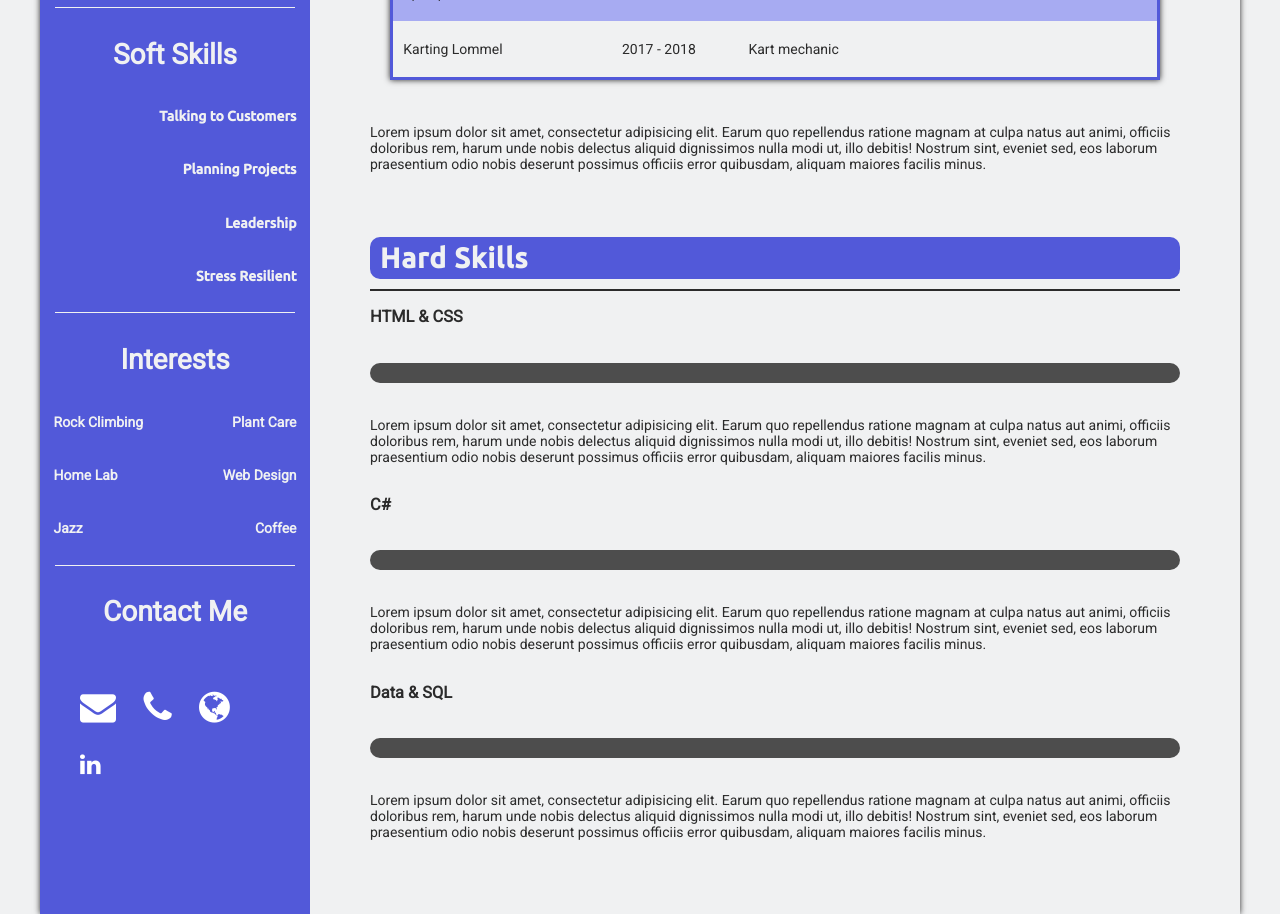
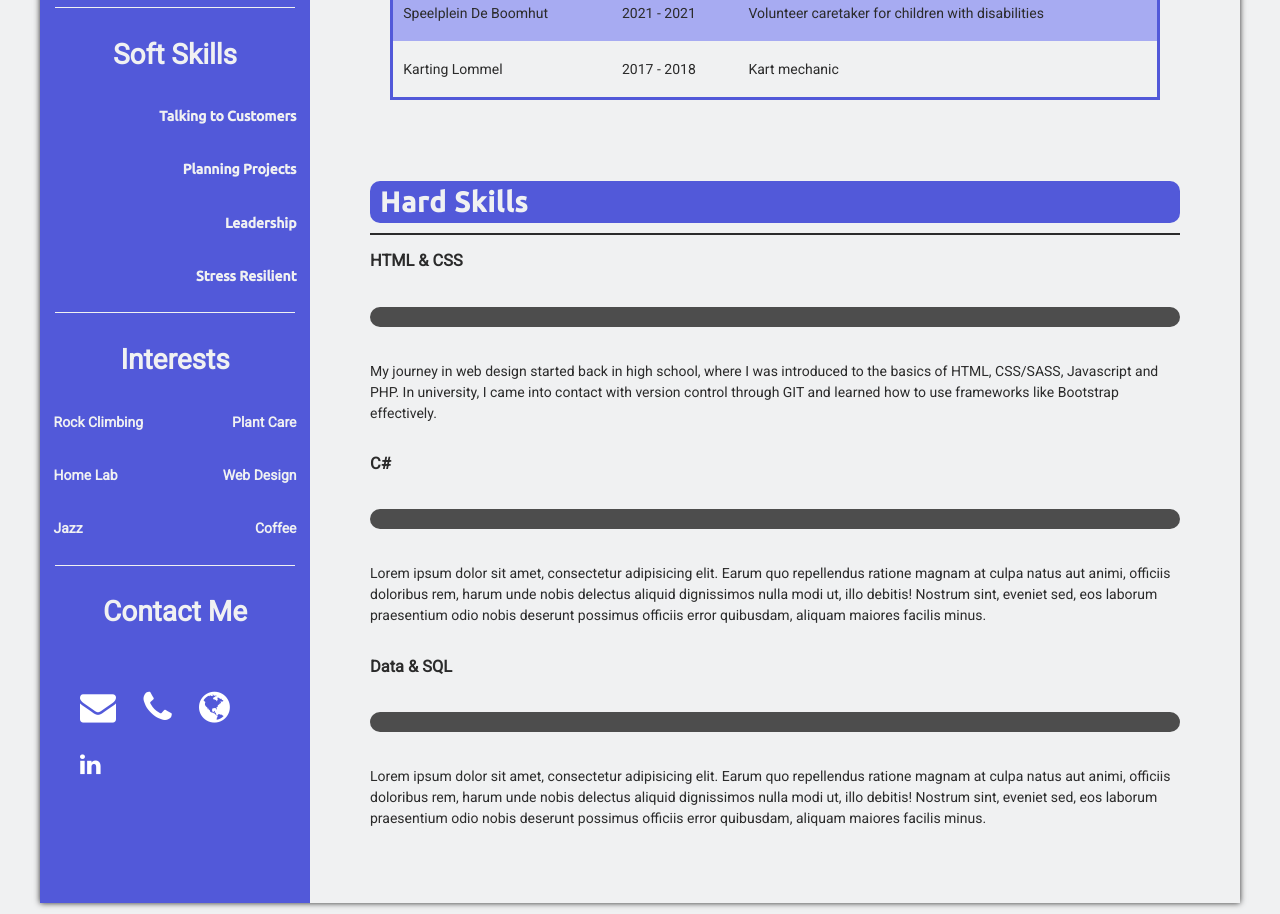
Before and after one commit to Robbe-vH/WebEssentials_22-23, a plain HTML site: page CV/index.html in a window 1280 px wide. Shown: the part 806-1720 px from the top of the page. Drawn offline with nearby package versions, Linux system fonts and the light colour scheme.

Commit message:
tekstje bij HTML skills toegevoegd

```diff
--- a/CV/cv.css
+++ b/CV/cv.css
@@ -122,7 +122,6 @@ nav li a {
 }
 
 .zijbalk h1 {
-  /* text-shadow: 0px 2px 3px #2b2b2b; */
   color: #F0F1F2;
 }
 
@@ -162,7 +161,6 @@ nav li a {
 
 .profielfoto:hover {
   box-shadow: 0px 0px 6px #2b2b2b;
-  transition: all 0.3s;
 }
 
 .profielfoto:active {
@@ -266,6 +264,7 @@ h5 {
 }
 
 .resume p {
+  line-height: 1.5;
   color: #2b2b2b;
 }
 
@@ -306,6 +305,10 @@ table {
   width: 95%;
   border: 3px solid #5259D9;
   margin: 30px 0px;
+  transition: all 0.3s;
+}
+
+table:hover {
   box-shadow: 0px 0px 6px #2b2b2b;
 }
 
--- a/CV/index.html
+++ b/CV/index.html
@@ -192,13 +192,6 @@
                         </tbody>
                     </table>
                 </div>
-                <p>
-                    Lorem ipsum dolor sit amet, consectetur adipisicing elit. Earum quo repellendus ratione magnam at
-                    culpa natus aut animi, officiis doloribus rem, harum unde nobis delectus aliquid dignissimos nulla
-                    modi ut, illo debitis! Nostrum sint, eveniet sed, eos laborum praesentium odio nobis deserunt
-                    possimus officiis error quibusdam, aliquam maiores facilis minus.
-                </p>
-
             </div>
 
             <div class="hardskills">
@@ -208,7 +201,7 @@
 
                 <div class="hr"></div>
 
-                <!-- Balkjes, ja deze komen half van W3 schools, maar de javascript is wel aangepast naar mijn eigen use case -->
+                <!-- Balkjes, ja dit design komt van W3 schools, maar de javascript is wel aangepast naar mijn eigen use case -->
                 <div class="hardsk">
                     <h3>HTML & CSS</h3>
                     <div class="skillbalk" onmouseenter="move1()">
@@ -216,12 +209,9 @@
                     </div>
 
                     <p>
-                        Lorem ipsum dolor sit amet, consectetur adipisicing elit. Earum quo repellendus ratione magnam
-                        at
-                        culpa natus aut animi, officiis doloribus rem, harum unde nobis delectus aliquid dignissimos
-                        nulla
-                        modi ut, illo debitis! Nostrum sint, eveniet sed, eos laborum praesentium odio nobis deserunt
-                        possimus officiis error quibusdam, aliquam maiores facilis minus.
+                        My journey in web design started back in high school, where I was introduced to the basics of
+                        HTML, CSS/SASS, Javascript and PHP. In university, I came into contact with version control
+                        through GIT and learned how to use frameworks like Bootstrap effectively.
                     </p>
                 </div>
 
@@ -268,13 +258,13 @@
 </body>
 
 <script>
-    //hard skill balkjes
+    //hard skill balkjes, waarschijnlijk kon dit in 1 functie, maar geen idee hoe ik dat mooi doe zonder angular
     function move1() {
         var elem = document.getElementById("skillbar1");
         var width = elem.style.width;
         var id = setInterval(frame, 10);
         function frame() {
-            if (width < 50) {
+            if (width < 75) {
                 width++;
                 elem.style.width = width + '%';
                 elem.innerHTML = width + " %";
```
